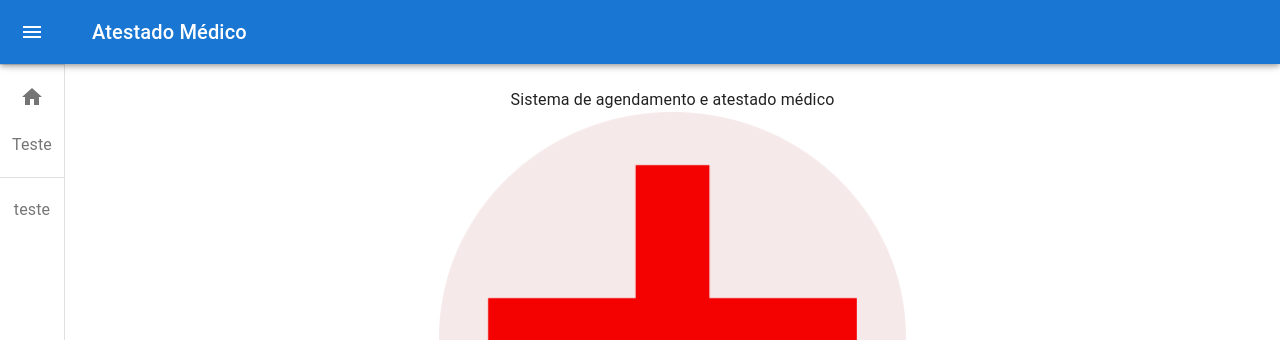
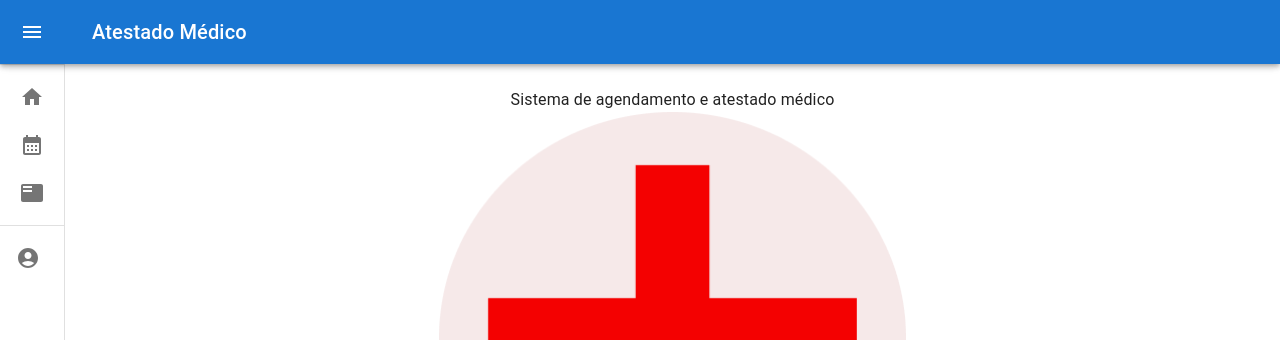
Before and after one commit to mateusvg/electron_sistema_atestado_medico_Type_script-_desktop, a React (Create React App) app: page /agendamento in a window 1280 px wide. Both pictures are taken after typing "name@example.com", "Sample123" into the empty fields and a click on the button "SIGN IN". Shown: the top 340 px of the page. Built offline with nearby package versions, Linux system fonts and the light colour scheme.

Commit message:
pages e routes

```diff
--- a/src/components/SideNavBar.tsx
+++ b/src/components/SideNavBar.tsx
@@ -17,10 +17,20 @@ import ListItemButton from '@mui/material/ListItemButton';
 import ListItemIcon from '@mui/material/ListItemIcon';
 import ListItemText from '@mui/material/ListItemText';
 import HomeIcon from '@mui/icons-material/Home';
+import CalendarMonthIcon from '@mui/icons-material/CalendarMonth';
+import FeaturedPlayListIcon from '@mui/icons-material/FeaturedPlayList';
+import LoginIcon from '@mui/icons-material/Login';
+import ExpandLess from '@mui/icons-material/ExpandLess';
+import ExpandMore from '@mui/icons-material/ExpandMore';
+import AccountCircleIcon from '@mui/icons-material/AccountCircle';
+import SettingsIcon from '@mui/icons-material/Settings';
 
+import { useContext } from "react";
+import { Login } from "../contexts/Login";
 
 import PagesRoute from '../routes/PagesRoutes';
-import { Route, Routes, useNavigate } from 'react-router-dom';
+import { useNavigate } from 'react-router-dom';
+import { Collapse } from '@mui/material';
 
 const drawerWidth = 240;
 
@@ -99,6 +109,7 @@ export default function MiniDrawer() {
 
     const theme = useTheme();
     const [open, setOpen] = React.useState(false);
+    const [openSubMenu, setOpenSubMenu] = React.useState(false);
     const navigate = useNavigate();
 
     const handleDrawerOpen = () => {
@@ -108,6 +119,15 @@ export default function MiniDrawer() {
     const handleDrawerClose = () => {
         setOpen(false);
     };
+    const handleClickSubMenu = () => {
+        setOpenSubMenu(!openSubMenu);
+    };
+
+    const { login, setLogin } = useContext(Login);
+    const handleLogOut = () => {
+        setLogin(false)
+        navigate('login')
+    }
 
     return (
 
@@ -156,7 +176,7 @@ export default function MiniDrawer() {
                                     justifyContent: 'center',
                                 }}>
 
-                                <HomeIcon/>
+                                <HomeIcon />
                             </ListItemIcon>
                             <ListItemText sx={{ opacity: open ? 1 : 0 }} >Home</ListItemText>
                         </ListItemButton>
@@ -169,7 +189,7 @@ export default function MiniDrawer() {
                                 justifyContent: open ? 'initial' : 'center',
                                 px: 2.5,
                             }}
-                            onClick={() => navigate('teste')}>
+                            onClick={() => navigate('agendamento')}>
                             <ListItemIcon
                                 sx={{
                                     minWidth: 0,
@@ -177,15 +197,11 @@ export default function MiniDrawer() {
                                     justifyContent: 'center',
                                 }}>
 
-                                Teste
+                                <CalendarMonthIcon />
                             </ListItemIcon>
-                            <ListItemText sx={{ opacity: open ? 1 : 0 }} />
+                            <ListItemText sx={{ opacity: open ? 1 : 0 }} >Agendamento</ListItemText>
                         </ListItemButton>
                     </ListItem>
-
-                </List>
-                <Divider />
-                <List>
 
                     <ListItem disablePadding sx={{ display: 'block' }}>
                         <ListItemButton
@@ -194,18 +210,51 @@ export default function MiniDrawer() {
                                 justifyContent: open ? 'initial' : 'center',
                                 px: 2.5,
                             }}
-                        >
+                            onClick={() => navigate('status')}>
                             <ListItemIcon
                                 sx={{
                                     minWidth: 0,
                                     mr: open ? 3 : 'auto',
                                     justifyContent: 'center',
-                                }}
-                            >
-                                teste
+                                }}>
+
+                                <FeaturedPlayListIcon />
                             </ListItemIcon>
-                            <ListItemText sx={{ opacity: open ? 1 : 0 }} />
+                            <ListItemText sx={{ opacity: open ? 1 : 0 }}> Status</ListItemText>
                         </ListItemButton>
+                    </ListItem>
+
+                </List>
+
+                <Divider />
+
+                <List >
+
+                    <ListItem disablePadding sx={{ display: 'block' }} >
+                        <ListItemButton onClick={handleClickSubMenu}>
+                            <ListItemIcon>
+                                <AccountCircleIcon />
+
+                            </ListItemIcon>
+                            <ListItemText primary="Usuário" />
+                            {openSubMenu ? <ExpandLess /> : <ExpandMore />}
+                        </ListItemButton>
+                        <Collapse in={openSubMenu} timeout="auto" unmountOnExit>
+                            <List component="div" disablePadding>
+                                <ListItemButton sx={{ pl: 4 }} onClick={handleLogOut}>
+                                    <ListItemIcon>
+                                        <LoginIcon />
+                                    </ListItemIcon>
+                                    <ListItemText primary="Logout" />
+                                </ListItemButton>
+                                <ListItemButton sx={{ pl: 4 }}>
+                                    <ListItemIcon>
+                                        <SettingsIcon />
+                                    </ListItemIcon>
+                                    <ListItemText primary="Configurações" />
+                                </ListItemButton>
+                            </List>
+                        </Collapse>
                     </ListItem>
 
                 </List>
--- /dev/null
+++ b/src/pages/Agendamento.tsx
@@ -0,0 +1,18 @@
+import Box from '@mui/material/Box';
+
+export default function BasicTextFields() {
+  return (
+    <Box component="main" sx={{ flexGrow: 1, p: 3 }}>
+
+    <>Agendamento</>
+    <Box
+      component="form"
+      sx={{
+        '& > :not(style)': { m: 1, width: '25ch' },
+      }}
+      noValidate
+      autoComplete="off">
+    </Box>
+  </Box>
+  );
+}
--- a/src/pages/Teste.tsx
+++ b/src/pages/Status.tsx
@@ -1,12 +1,10 @@
-import * as React from 'react';
 import Box from '@mui/material/Box';
-import TextField from '@mui/material/TextField';
 
 export default function BasicTextFields() {
   return (
     <Box component="main" sx={{ flexGrow: 1, p: 3 }}>
 
-    <>teste</>
+    <>STATUS</>
     <Box
       component="form"
       sx={{
--- a/src/routes/PagesRoutes.tsx
+++ b/src/routes/PagesRoutes.tsx
@@ -1,11 +1,13 @@
 import { Route, Routes } from "react-router-dom";
 import Home from '../pages/Home'
-import Teste from '../pages/Teste'
+import Agendamento from '../pages/Agendamento'
+import Status from '../pages/Status'
 export default function PagesRoutes() {
     return (
         <Routes>
             <Route path="/home" element={<Home />} />
-            <Route path="/teste" element={<Teste />} />
+            <Route path="/agendamento" element={<Agendamento />} />
+            <Route path="/status" element={<Status />} />
         </Routes>
     )
 
```
